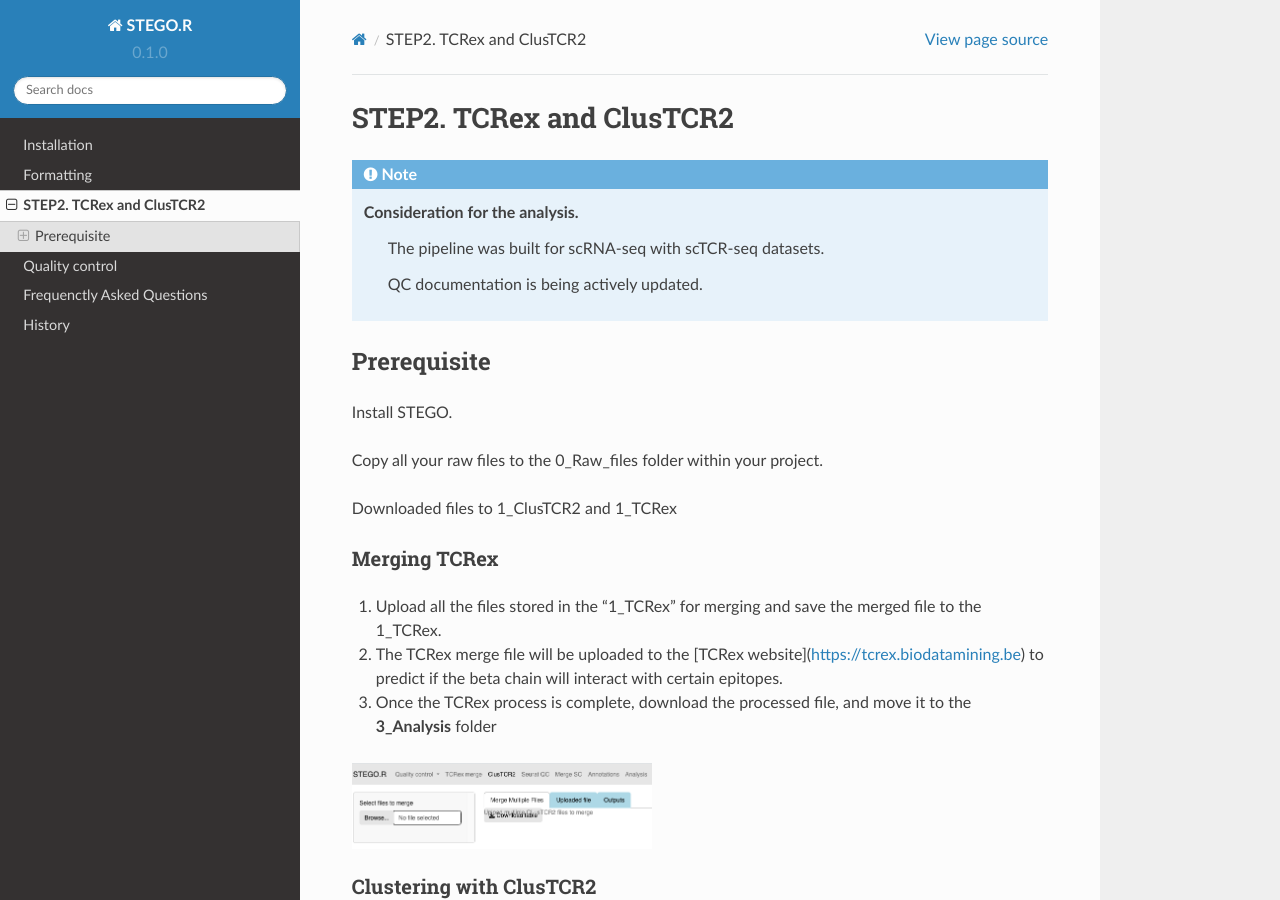
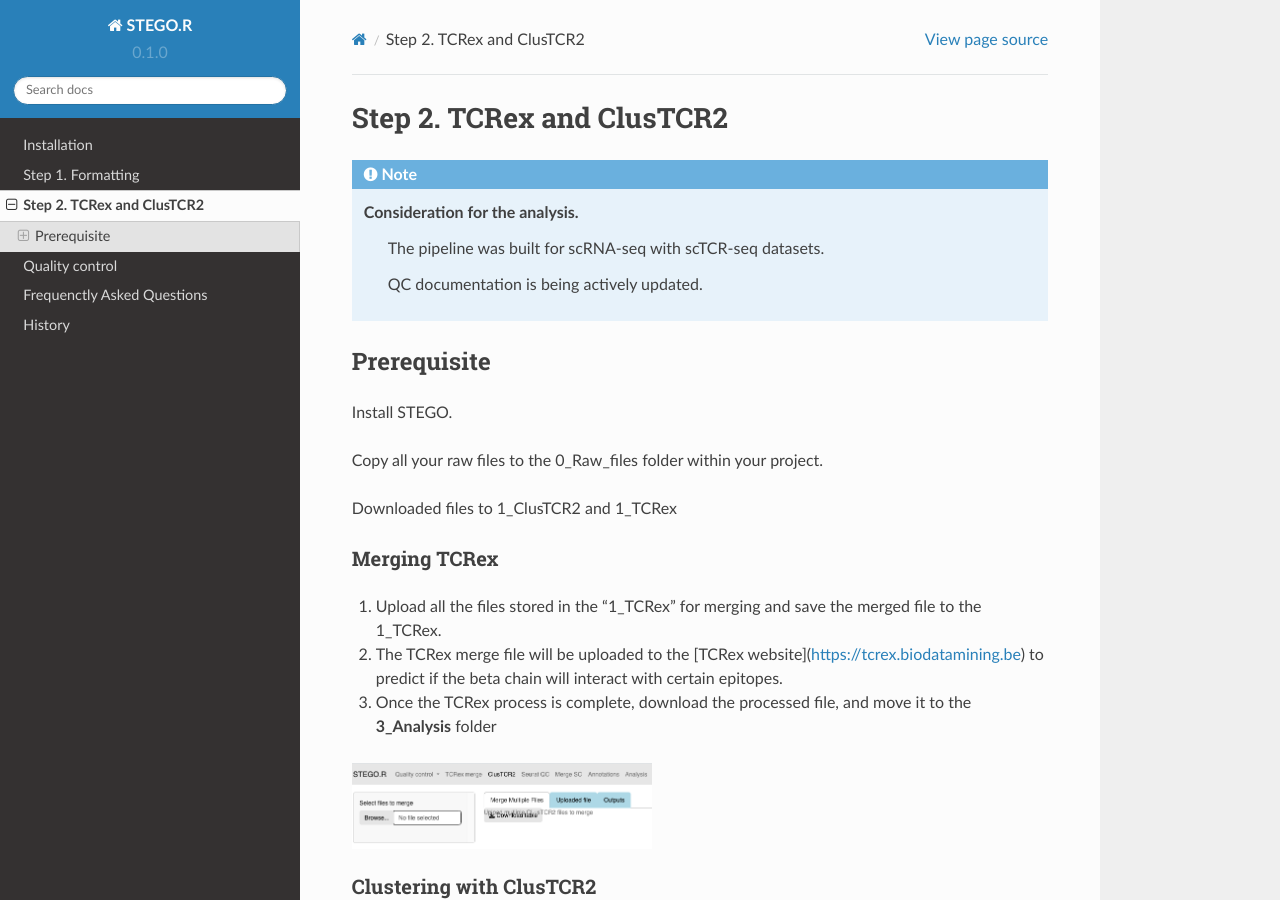
Before and after one commit to KerryAM-R/STEGOR, a Sphinx documentation site: the page built from docs/source/2.STEP2.rst, in a window 1280 px wide and 900 px high. Built offline with Sphinx 7.4.7 and the Read the Docs theme 2.0.0, drawn with Linux system fonts in a browser that asks for light colours; pages that are not in the unit, such as notebooks, are missing from menus.

Commit message:
updating

```diff
--- a/docs/source/1.formatting.rst
+++ b/docs/source/1.formatting.rst
@@ -1,5 +1,5 @@
-Formatting
-==========
+Step 1. Formatting
+==================
 
 .. note::
     Consideration for the analysis.
@@ -13,9 +13,10 @@ Running STEGO.R
 Now the the R environment is set up and the STEGO.R and it's dependencies are installed, we can now run the application.
 
 Run the following lines in R. A window will opened that runs the STEGO.R shiny R application.
-   ``require(STEGO.R)``
 
-   ``runSTEGO()``
+.. code-block:: R
+   require(STEGO.R)
+   runSTEGO()
 
 You are now ready to process your scRNA-seq with scTCR-seq data!
 
--- a/docs/source/2.STEP2.rst
+++ b/docs/source/2.STEP2.rst
@@ -1,5 +1,5 @@
-STEP2. TCRex and ClusTCR2
-=========================
+Step 2. TCRex and ClusTCR2
+==========================
 
 .. note::
     Consideration for the analysis.
```
